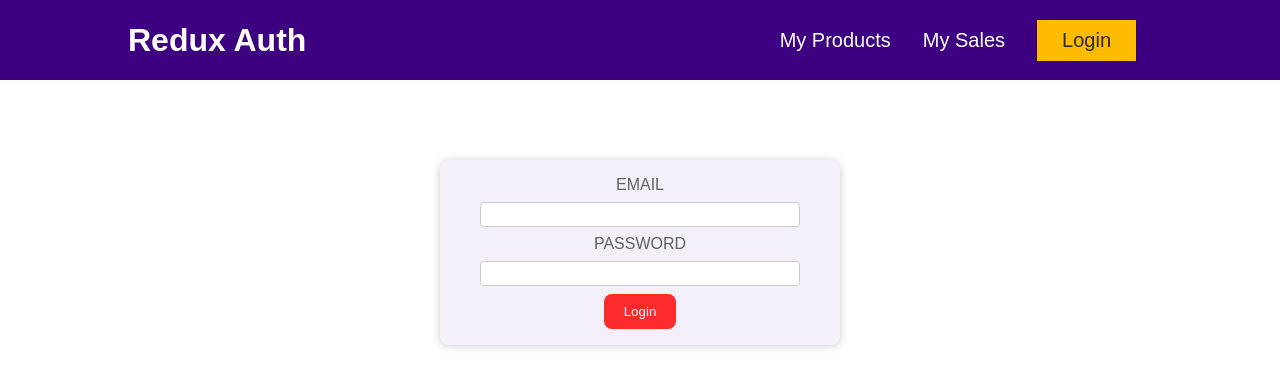
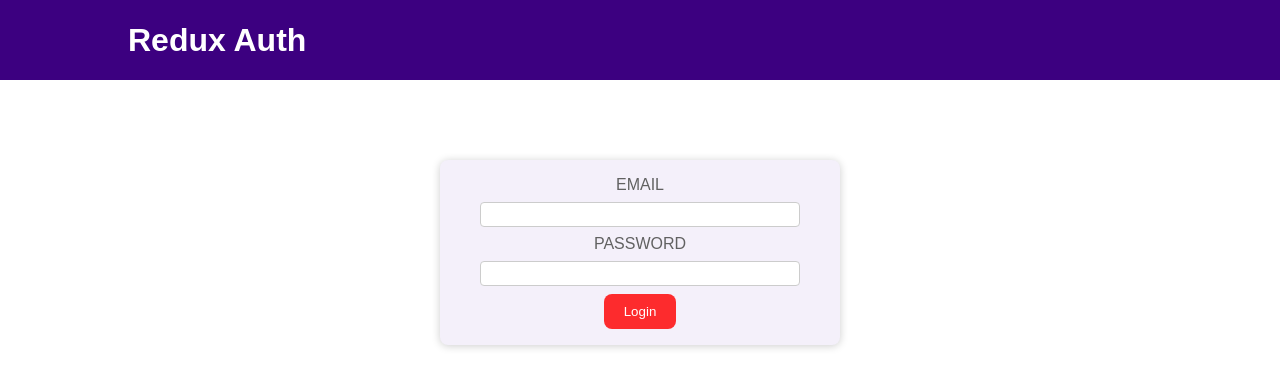
Before and after one commit to merv-e/counter-app, a React (Vite) app: page / in a window 1280 px wide. Shown: the top 388 px of the page. Built offline with nearby package versions, Linux system fonts and the light colour scheme.

Commit message:
minor change is made.

```diff
--- a/src/components/Header.jsx
+++ b/src/components/Header.jsx
@@ -1,20 +1,16 @@
 import { useDispatch, useSelector } from "react-redux";
 import classes from "./Header.module.css";
-import {logout} from '../features/authenticationSlice/authSlice'
+import { logout } from "../features/authenticationSlice/authSlice";
 
 const Header = () => {
   const isUserLoggedIn = useSelector((state) => state.auth.auth);
-  console.log(isUserLoggedIn);
-
   const dispatch = useDispatch();
-
-  //LOGOUT
-
 
   return (
     <header className={classes.header}>
       <h1>Redux Auth</h1>
       <nav>
+        {isUserLoggedIn && (
           <ul>
             <li>
               <a href="/">My Products</a>
@@ -23,10 +19,10 @@ const Header = () => {
               <a href="/">My Sales</a>
             </li>
             <li>
-            {/* onClick functionality can be added to login button as well, but there is no seperate page for that yet. */}
-            {isUserLoggedIn ? <button onClick={() => dispatch(logout())}>Logout</button> : <button>Login</button>}
+              <button onClick={() => dispatch(logout())}>Logout</button>
             </li>
           </ul>
+        )}
       </nav>
     </header>
   );
```
Lines whose indentation alone changed are shown as unchanged.
